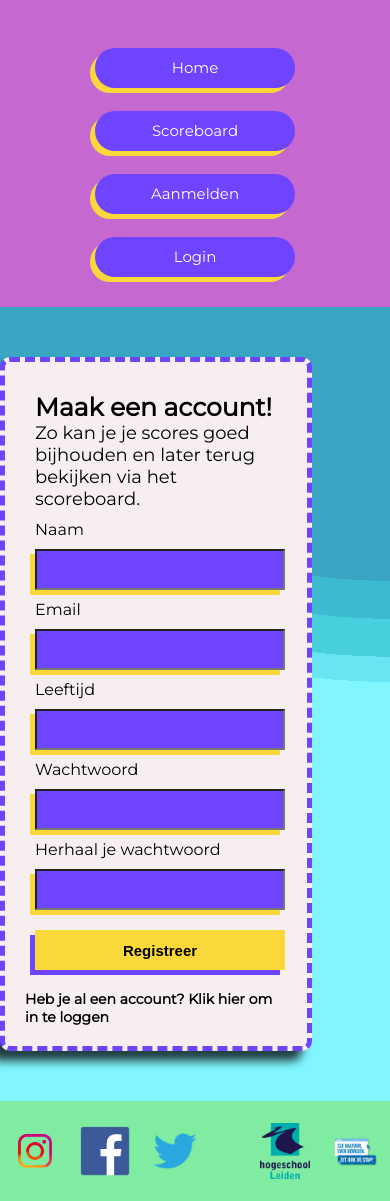
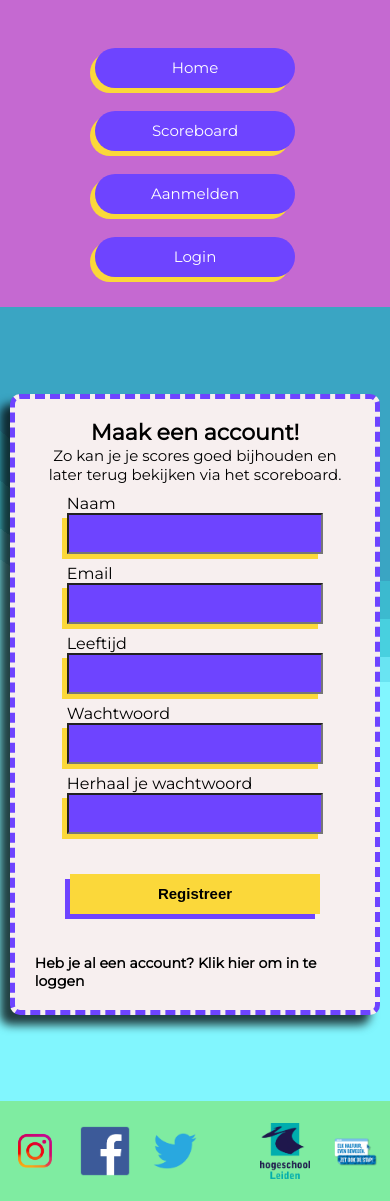
Before and after one commit to Thijs209/ipmedt4-react, a React (Create React App) app: page /register in a window 390 px wide. Built offline with nearby package versions, Linux system fonts and the light colour scheme.

Commit message:
last fixes

```diff
--- a/src/auth/Login.js
+++ b/src/auth/Login.js
@@ -48,6 +48,7 @@ function Register () {
         )
     } else {
         return (
+            <article className='register__article'>
                 <form  className="register__form__login" onSubmit={loginSubmit}>
                     <h1>Login Page</h1>
 
@@ -71,6 +72,7 @@ function Register () {
                         <a className="register__section__changeText" href="/register">Heb je nog geen account? Meld je hier aan</a>
                     </section>
                 </form>
+            </article>
         );
     }
 }
--- a/src/auth/Register.css
+++ b/src/auth/Register.css
@@ -3,15 +3,19 @@
     align-items: center;
     justify-content: center;
     height: 80vh;
+    width: 100%;
 }
 
-.register__form{
+.register__formSection{
     width: 80vw;
-    display: grid;
-    grid-template-columns: 1fr 1fr;
-    grid-template-rows: 1fr 1fr 1fr 1fr;
-    grid-column-gap: 0;
-    grid-row-gap: 0;
+    height: fit-content;
+    display: flex;
+    flex-direction: column;
+    justify-content: center;
+    /* grid-template-columns: 1fr 1fr; */
+    /* grid-template-rows: 1fr 1fr 1fr 1fr; */
+    /* grid-column-gap: 0; */
+    /* grid-row-gap: 0; */
     border: #6e44ff dashed 0.5rem;
     border-radius: 1rem;
     padding: 2rem;
@@ -20,10 +24,18 @@
     margin-bottom: 5rem;
 }
 
+.register__form{
+    display: flex;
+    flex-wrap: wrap;
+    justify-content: space-evenly;
+    width: 80%;
+    margin: auto;
+}
+
 .register__form__login{
     width:500px;
-    margin: 15rem auto 10rem auto;
     display: block;
+    margin-bottom: 10rem;
     border: #6e44ff dashed 0.5rem;
     border-radius: 1rem;
     padding: 2rem;
@@ -49,6 +61,15 @@
     grid-area: 1 / 1 / 2 / 2;
 }
 
+.register__titel > h1{
+    text-align: center;
+}
+
+.register__titel > p{
+    text-align: center;
+    font-size: 150%;
+}
+
 .register__naam{
     grid-area: 2 / 1 / 3 / 2;
 }
@@ -69,13 +90,18 @@
     grid-area: 3 / 2 / 4 / 3;
 }
 
+.register__buttonsSection{
+    width: 100%;
+    display: flex;
+    flex-direction: column;
+    justify-content: center;
+}
+
 .register__button{
-    grid-area: 4 / 2 / 5 / 3;
-    display: block;
-    margin: 2rem 1rem 1rem 1rem;
+    margin: 2rem auto;
     text-align: center;
     height: 4rem;
-    width: 80%;
+    width: 45%;
     font-size: 1.5rem;
     color: black;
     font-weight:bold;
@@ -98,7 +124,7 @@
 
 .register__button__login{
     display: block;
-    margin: 2rem 1rem 1rem 1rem;
+    margin: 2rem auto;
     text-align: center;
     height: 4rem;
     width: 90%;
@@ -125,20 +151,21 @@
 
 
 .register__section{
-    margin: 1rem;
-    width:100%;
+    margin: 1rem auto;
+    width: 45%;
+    max-width: 55rem;
 }
 
 .register__section__login{
     margin: 1rem;
-    width:100%;
+    width: 90%;
+    margin: 2rem auto;
 }
 
 .register__section > input{
     display: block;
-    margin-top: 1rem;
     padding: 1rem 0;
-    width: 80%;
+    width: 100%;
     font-size: 1.5rem;
     color: white;
     background-color: #6e44ff;
@@ -147,9 +174,8 @@
 
 .register__section__login > input{
     display: block;
-    margin:0.5rem 1rem 1rem 0rem;
     padding: 1rem;
-    width: 90%;
+    width: 100%;
     font-size: 1.5rem;
     color: white;
     background-color: #6e44ff;
@@ -170,6 +196,8 @@
 
 .register__section__change{
     padding-top:1rem;
+    width: fit-content;
+    margin: auto;
 }
 .register__section__changeText{
     font-size:140%;
@@ -184,6 +212,9 @@
 
 
 @media only screen and (max-width: 800px) {
+    .register__section{
+        width: 80%;
+    }
 
     .register__article{
         height: 100vh;
@@ -214,29 +245,37 @@
         display:block;
     }
 
-    .register__section > input{
+    /* .register__section > input{
         width:30rem;
         max-width:30rem;
-    }
+    } */
 
     .register__button{
-        width:30rem;
+        width: 80%;
+        margin: 3rem auto;
     }
 }
 
-/* @media only screen and (max-width: 600px) {
-
-.register__button__login{
-        width:90%;
+@media only screen and (max-width: 1200px) {
+    .register__form{
+        width: 100%;
     }
-} */
+}
 
 @media only screen and (max-width: 450px) {
-    .register__section > input{
+    /* .register__section > input{
         width:25rem;
-    }
+    } */
 
     .register__button{
         width:25rem;
     }
+
+    .register__form__login{
+        width: 95vw;
+    }
+
+    .register__formSection{
+        width: 95vw;
+    }
 }
--- a/src/auth/Register.js
+++ b/src/auth/Register.js
@@ -53,12 +53,12 @@ function Register () {
     } else {
         return (
             <article className='register__article'>
-                <form className="register__form" onSubmit={registerSubmit}>
-                    <section className="register__section register__titel">
+                <section className='register__formSection'>
+                    <section className="register__titel">
                             <h1>Maak een account!</h1>
                             <p>Zo kan je je scores goed bijhouden en later terug bekijken via het scoreboard.</p>
                     </section>
-
+                    <form className="register__form" onSubmit={registerSubmit}>
                         <section className="register__section register__naam">
                             <label for="name">Naam</label>
                             <input type="text" name="name" id="name" onChange={handleInput} />
@@ -89,12 +89,15 @@ function Register () {
                             <span className="register__sectionSpan">{registerInput.error_list.password_confirmation}</span>
                         </section>
 
+                        <section className='register__buttonsSection'>
                             <button className="register__button" type="submit">Registreer</button>
 
                             <section className="register__section__change">
                                 <a className="register__section__changeText" href="/login">Heb je al een account? Klik hier om in te loggen</a>
                             </section>
+                        </section>
                     </form>
+                </section>
             </article>
         );
     }
```
Lines whose indentation alone changed are shown as unchanged.
